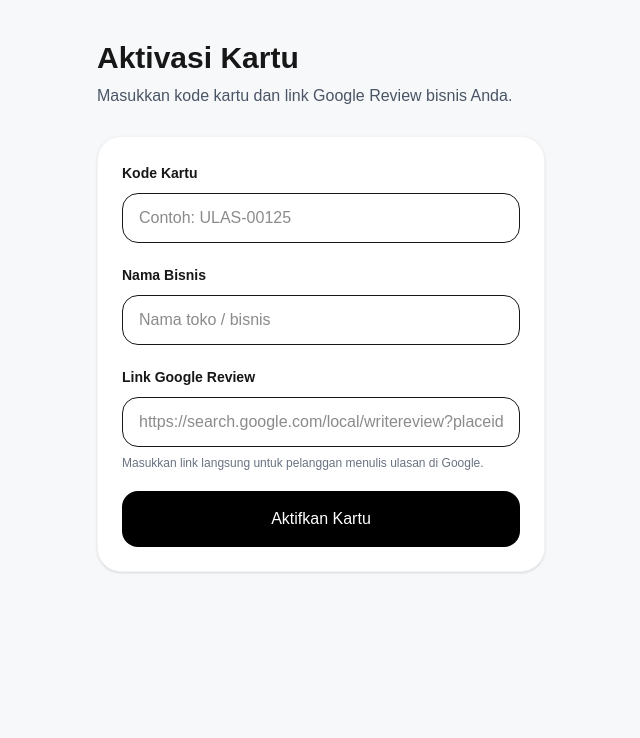
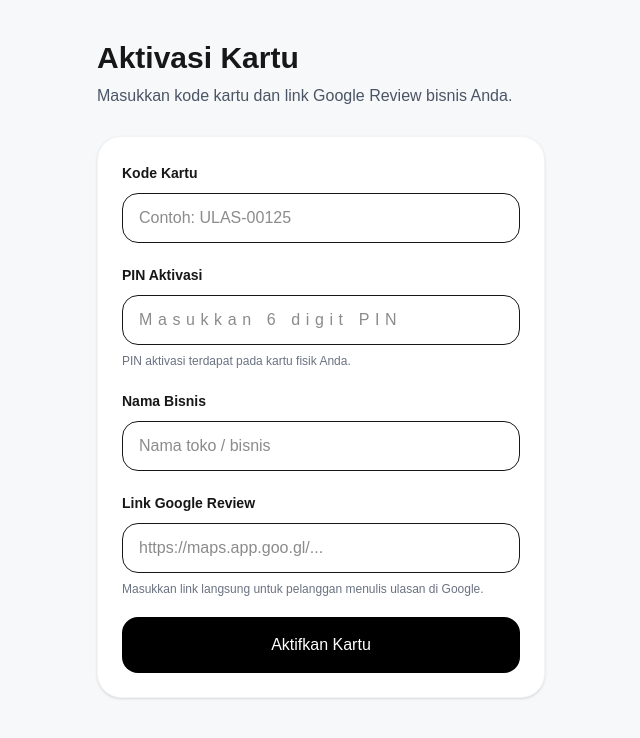
Before and after one commit to ulasantokogle-max/ulasantoko-review-card, a Next.js app: page /activate in a window 1280 px wide. Shown: the top 738 px of the page, without its empty margins (319-959 px from the left). Built offline with nearby package versions, Linux system fonts and the light colour scheme.

Commit message:
Update ActivationForm.tsx

```diff
--- a/components/ActivationForm.tsx
+++ b/components/ActivationForm.tsx
@@ -1,43 +1,174 @@
 "use client";
-import {useState} from "react";
-import {useRouter} from "next/navigation";
-export default function ActivationForm(){
-  const router=useRouter();
-  const [cardCode,setCardCode]=useState("");
-  const [businessName,setBusinessName]=useState("");
-  const [reviewUrl,setReviewUrl]=useState("");
-  const [loading,setLoading]=useState(false);
-  const [message,setMessage]=useState("");
-  async function submit(e:React.FormEvent){
-    e.preventDefault();setLoading(true);setMessage("");
-    try{
-      const res=await fetch("/api/cards/activate",{method:"POST",headers:{"Content-Type":"application/json"},body:JSON.stringify({cardCode,businessName,reviewUrl})});
-      const data=await res.json(); if(!res.ok) throw new Error(data.error||"Aktivasi gagal");
-      router.push("/card/"+encodeURIComponent(cardCode.trim()));
-    }catch(err:any){setMessage(err.message)}finally{setLoading(false)}
+
+import { useState } from "react";
+import { useRouter } from "next/navigation";
+
+export default function ActivationForm() {
+  const router = useRouter();
+
+  const [cardCode, setCardCode] = useState("");
+  const [activationPin, setActivationPin] = useState("");
+  const [businessName, setBusinessName] = useState("");
+  const [reviewUrl, setReviewUrl] = useState("");
+
+  const [loading, setLoading] = useState(false);
+  const [message, setMessage] = useState("");
+
+  async function submit(e: React.FormEvent) {
+    e.preventDefault();
+
+    setLoading(true);
+    setMessage("");
+
+    const normalizedCardCode = cardCode.trim().toUpperCase();
+    const normalizedPin = activationPin.trim();
+
+    if (!/^ULAS-\d{5}$/.test(normalizedCardCode)) {
+      setMessage("Format kode kartu tidak valid.");
+      setLoading(false);
+      return;
     }
-  return <form onSubmit={submit} className="mt-7 space-y-5 rounded-3xl bg-white p-6 shadow-sm border border-gray-100">
-    <label className="block"><span className="text-sm font-semibold">Kode Kartu</span>
-      <input required value={cardCode} onChange={e=>setCardCode(e.target.value)} placeholder="Contoh: ULAS-00125" className="mt-2 w-full rounded-2xl border px-4 py-3 outline-none"/>
+
+    if (!/^\d{6}$/.test(normalizedPin)) {
+      setMessage("PIN aktivasi harus terdiri dari 6 digit.");
+      setLoading(false);
+      return;
+    }
+
+    try {
+      const res = await fetch("/api/cards/activate", {
+        method: "POST",
+        headers: {
+          "Content-Type": "application/json",
+        },
+        body: JSON.stringify({
+          card_code: normalizedCardCode,
+          activation_pin: normalizedPin,
+          business_name: businessName.trim(),
+          google_review_url: reviewUrl.trim(),
+        }),
+      });
+
+      const data = await res.json();
+
+      if (!res.ok) {
+        throw new Error(data.message || data.error || "Aktivasi gagal.");
+      }
+
+      router.push(
+        "/card/" + encodeURIComponent(normalizedCardCode)
+      );
+    } catch (err: any) {
+      setMessage(
+        err?.message || "Terjadi kesalahan saat aktivasi kartu."
+      );
+    } finally {
+      setLoading(false);
+    }
+  }
+
+  return (
+    <form
+      onSubmit={submit}
+      className="mt-7 space-y-5 rounded-3xl bg-white p-6 shadow-sm border border-gray-100"
+    >
+      {/* KODE KARTU */}
+      <label className="block">
+        <span className="text-sm font-semibold">
+          Kode Kartu
+        </span>
+
+        <input
+          required
+          value={cardCode}
+          onChange={(e) =>
+            setCardCode(e.target.value.toUpperCase())
+          }
+          placeholder="Contoh: ULAS-00125"
+          maxLength={10}
+          autoComplete="off"
+          className="mt-2 w-full rounded-2xl border px-4 py-3 outline-none"
+        />
       </label>
-    <label className="block"><span className="text-sm font-semibold">Nama Bisnis</span>
-      <input required value={businessName} onChange={e=>setBusinessName(e.target.value)} placeholder="Nama toko / bisnis" className="mt-2 w-full rounded-2xl border px-4 py-3 outline-none"/>
+
+      {/* PIN AKTIVASI */}
+      <label className="block">
+        <span className="text-sm font-semibold">
+          PIN Aktivasi
+        </span>
+
+        <input
+          required
+          type="text"
+          inputMode="numeric"
+          pattern="[0-9]{6}"
+          value={activationPin}
+          onChange={(e) =>
+            setActivationPin(
+              e.target.value.replace(/\D/g, "").slice(0, 6)
+            )
+          }
+          placeholder="Masukkan 6 digit PIN"
+          maxLength={6}
+          autoComplete="one-time-code"
+          className="mt-2 w-full rounded-2xl border px-4 py-3 outline-none tracking-[0.35em]"
+        />
+
+        <p className="mt-2 text-xs text-gray-500">
+          PIN aktivasi terdapat pada kartu fisik Anda.
+        </p>
       </label>
+
+      {/* NAMA BISNIS */}
       <label className="block">
-  <span className="text-sm font-semibold">Link Google Review</span>
+        <span className="text-sm font-semibold">
+          Nama Bisnis
+        </span>
+
+        <input
+          required
+          value={businessName}
+          onChange={(e) => setBusinessName(e.target.value)}
+          placeholder="Nama toko / bisnis"
+          className="mt-2 w-full rounded-2xl border px-4 py-3 outline-none"
+        />
+      </label>
+
+      {/* GOOGLE REVIEW */}
+      <label className="block">
+        <span className="text-sm font-semibold">
+          Link Google Review
+        </span>
+
         <input
           required
           type="url"
           value={reviewUrl}
-    onChange={e => setReviewUrl(e.target.value)}
-    placeholder="https://search.google.com/local/writereview?placeid=..."
+          onChange={(e) => setReviewUrl(e.target.value)}
+          placeholder="https://maps.app.goo.gl/..."
           className="mt-2 w-full rounded-2xl border px-4 py-3 outline-none"
         />
+
         <p className="mt-2 text-xs text-gray-500">
           Masukkan link langsung untuk pelanggan menulis ulasan di Google.
         </p>
       </label>
-    {message && <p className="rounded-xl bg-red-50 p-3 text-sm text-red-700">{message}</p>}
-    <button disabled={loading} className="w-full rounded-2xl bg-black px-5 py-4 font-semibold text-white disabled:opacity-50">{loading?"Memproses...":"Aktifkan Kartu"}</button>
-  </form>;
+
+      {/* ERROR */}
+      {message && (
+        <p className="rounded-xl bg-red-50 p-3 text-sm text-red-700">
+          {message}
+        </p>
+      )}
+
+      {/* BUTTON */}
+      <button
+        type="submit"
+        disabled={loading}
+        className="w-full rounded-2xl bg-black px-5 py-4 font-semibold text-white disabled:opacity-50"
+      >
+        {loading ? "Memproses..." : "Aktifkan Kartu"}
+      </button>
+    </form>
+  );
 }
```
Lines whose indentation alone changed are shown as unchanged.
